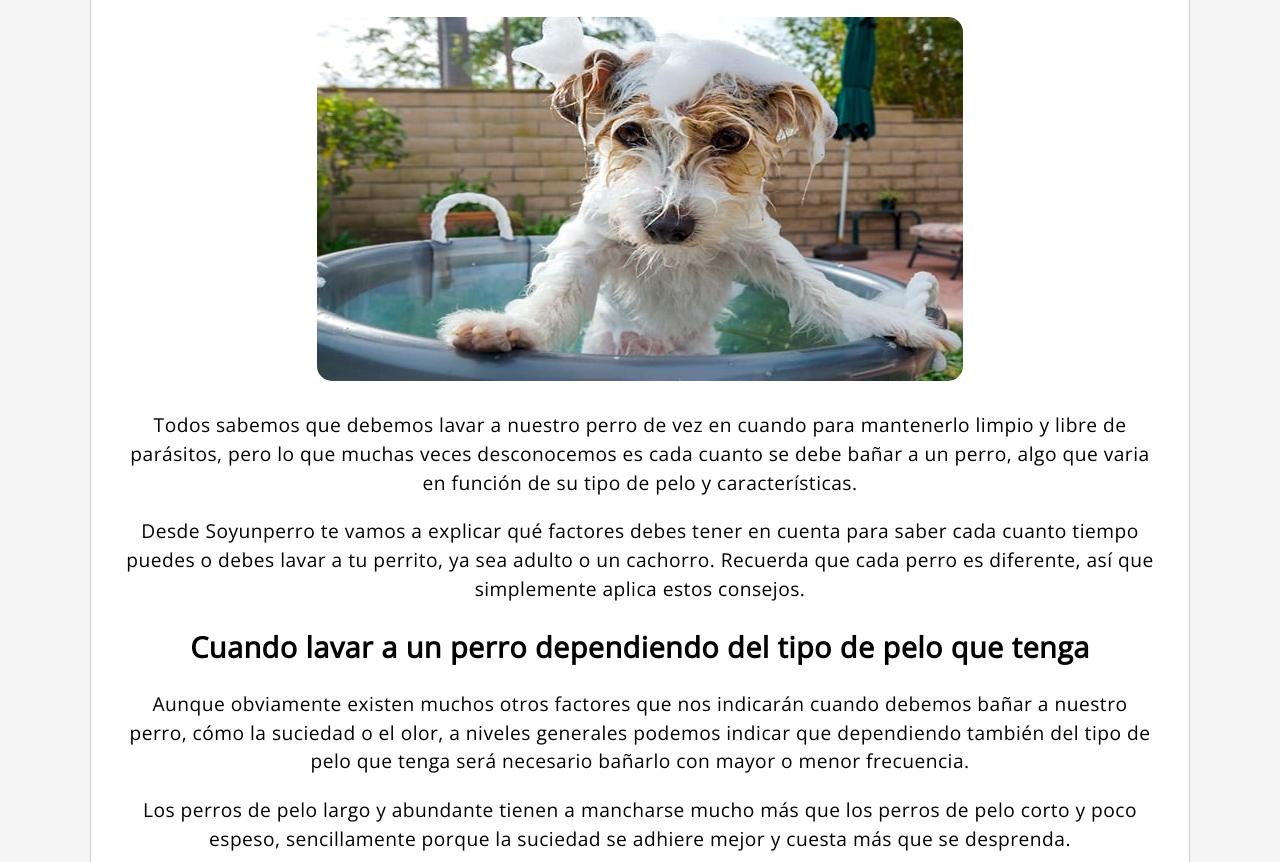
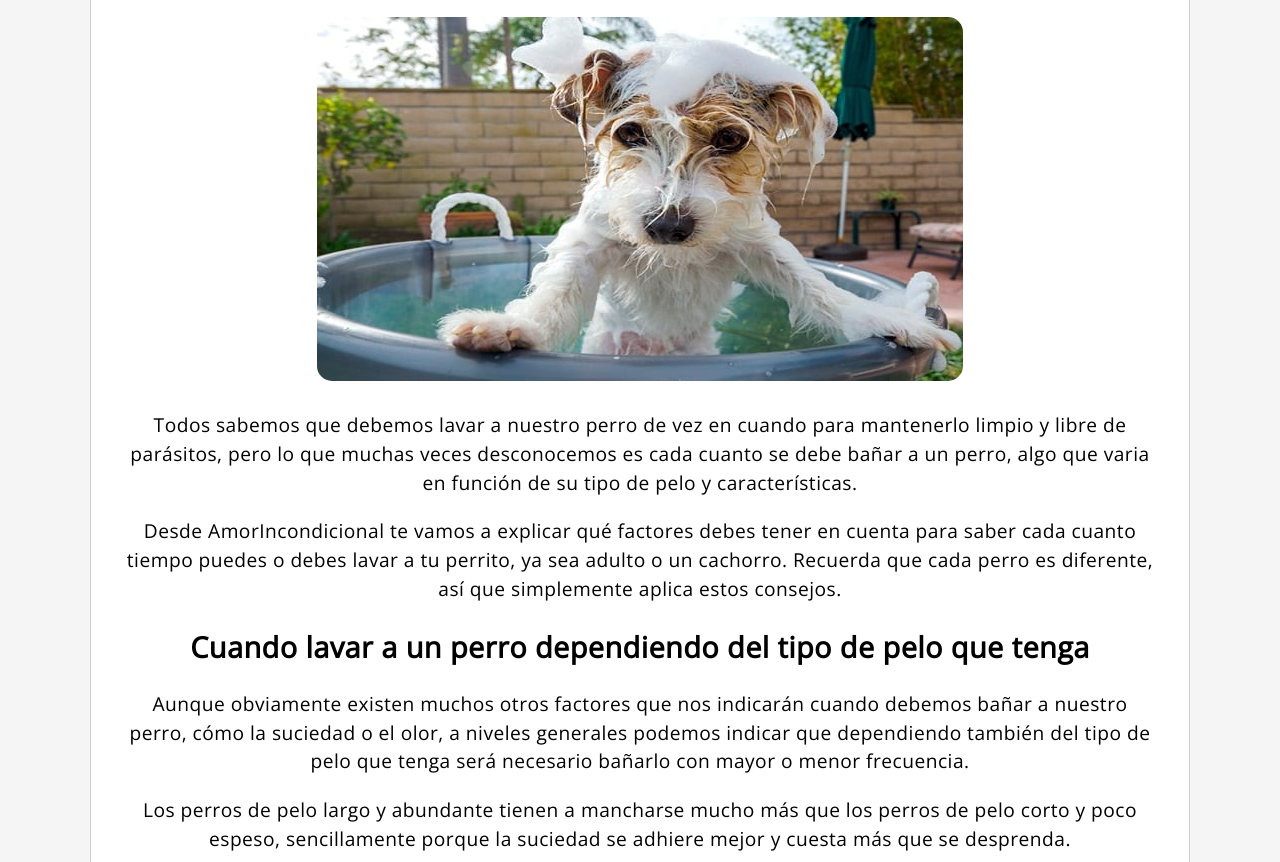
Before and after one commit to emmaaanu/comision-54530, a website: page pages/bano-perro.html in a window 1280 px wide. Shown: the part 238-1100 px from the top of the page. Drawn offline with nearby package versions, Linux system fonts and the light colour scheme.

Commit message:
readme.md

```diff
--- a/pages/bano-perro.html
+++ b/pages/bano-perro.html
@@ -58,8 +58,8 @@
             varia en función de su tipo de pelo y características.
           </p>
           <p>
-            Desde Soyunperro te vamos a explicar qué factores debes tener en
-            cuenta para saber cada cuanto tiempo puedes o debes lavar a tu
+            Desde AmorIncondicional te vamos a explicar qué factores debes tener
+            en cuenta para saber cada cuanto tiempo puedes o debes lavar a tu
             perrito, ya sea adulto o un cachorro. Recuerda que cada perro es
             diferente, así que simplemente aplica estos consejos.
           </p>
```
Also changed, not shown: index.html (+0 -2 lines), README.md.
